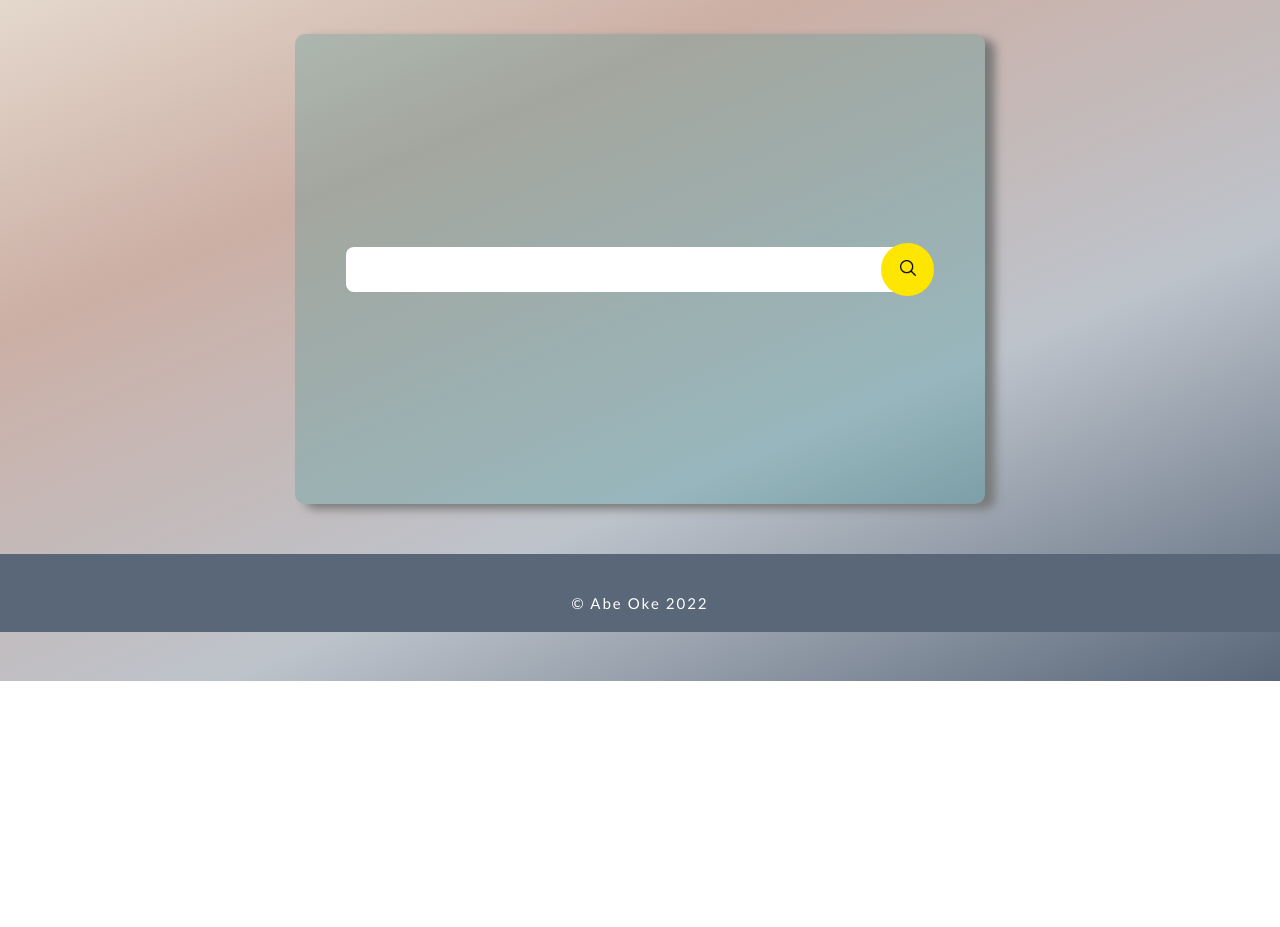
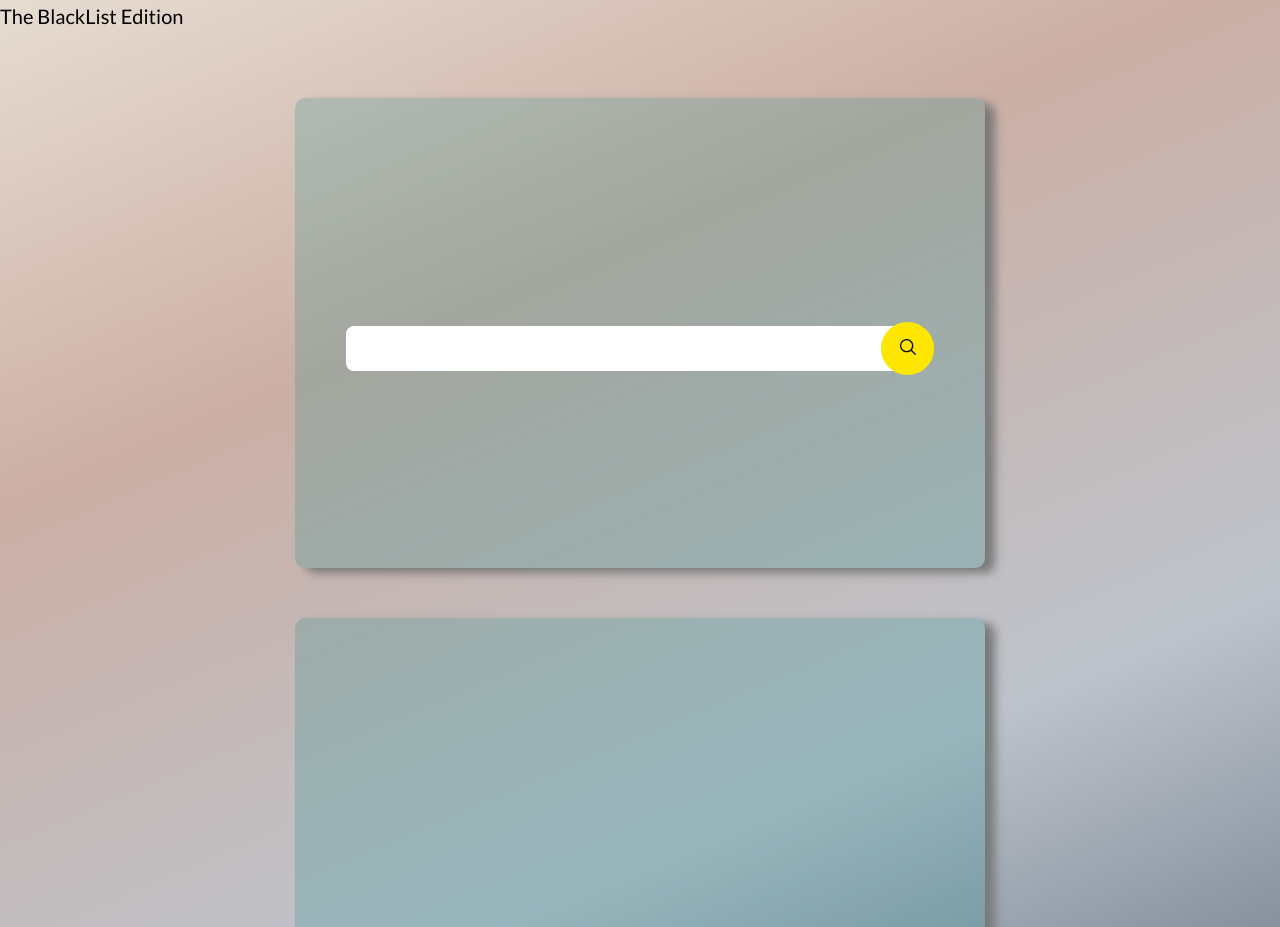
Before and after one commit to abeonweb/search-bar, a plain HTML site: page index.html in a window 1280 px wide. Shown: the part 119-1046 px from the top of the page. Before the commit the page ends 800 px from the top, so only its background shows below. Drawn offline with Linux system fonts and the light colour scheme.

Commit message:
Update index.html
separation of display container for results

```diff
--- a/index.html
+++ b/index.html
@@ -11,13 +11,16 @@
     <body>
         <header>
             <h1>Find a Friend</h1>
+            <p>The BlackList Edition</p>
         </header>
         <main>
-            <div class="container">
+            <div class="container container-search">
                 <div class="search-bar">
                     <input type="text" name="search-input" class="search-input">
                     <button class="search-btn"><img src="images/icons8-search-30.png" alt=""></button>
                 </div>
+            </div>
+            <div class="container container-output">
                 <ul class="search-output"></ul>
             </div>
 
```
